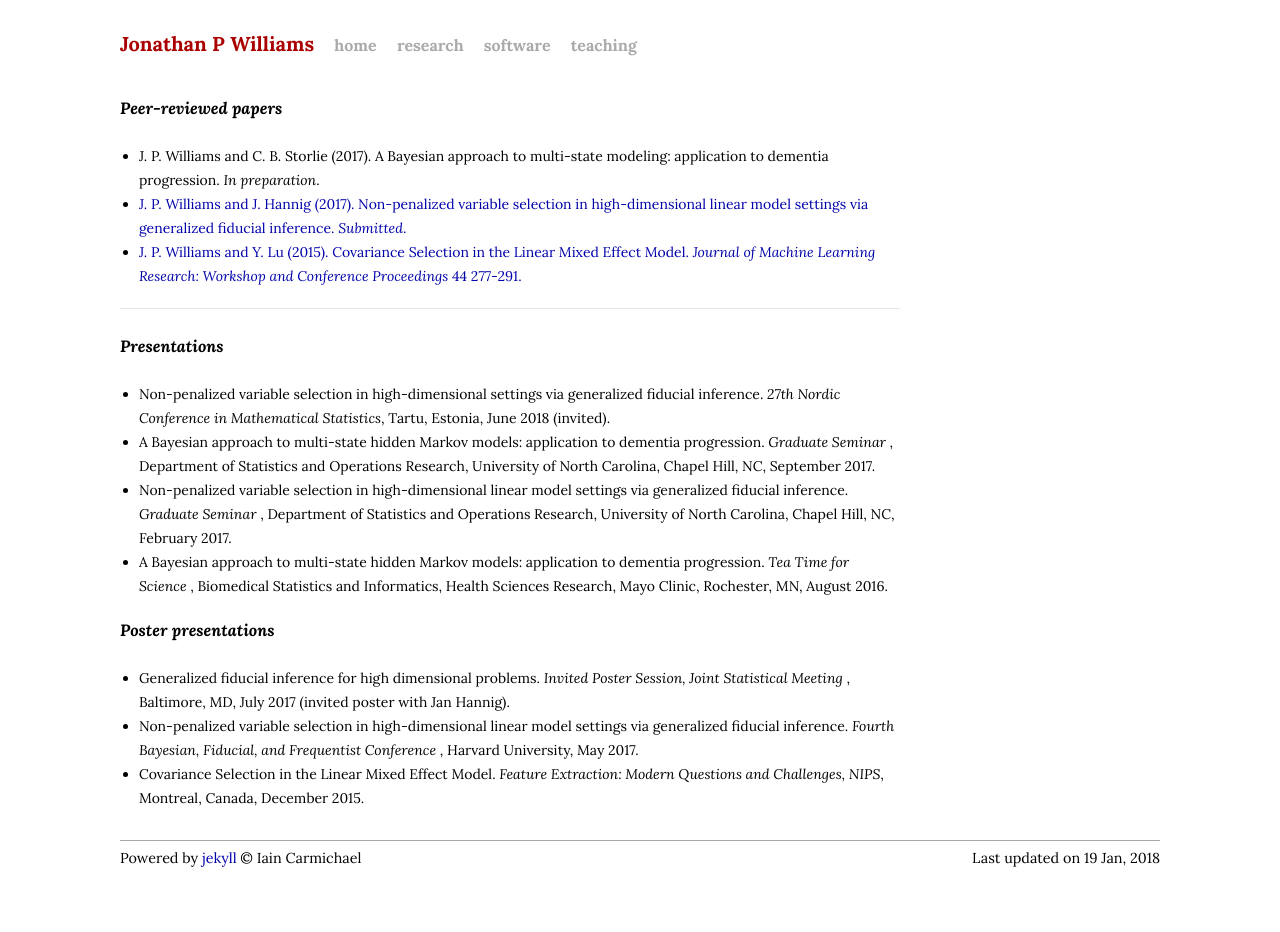
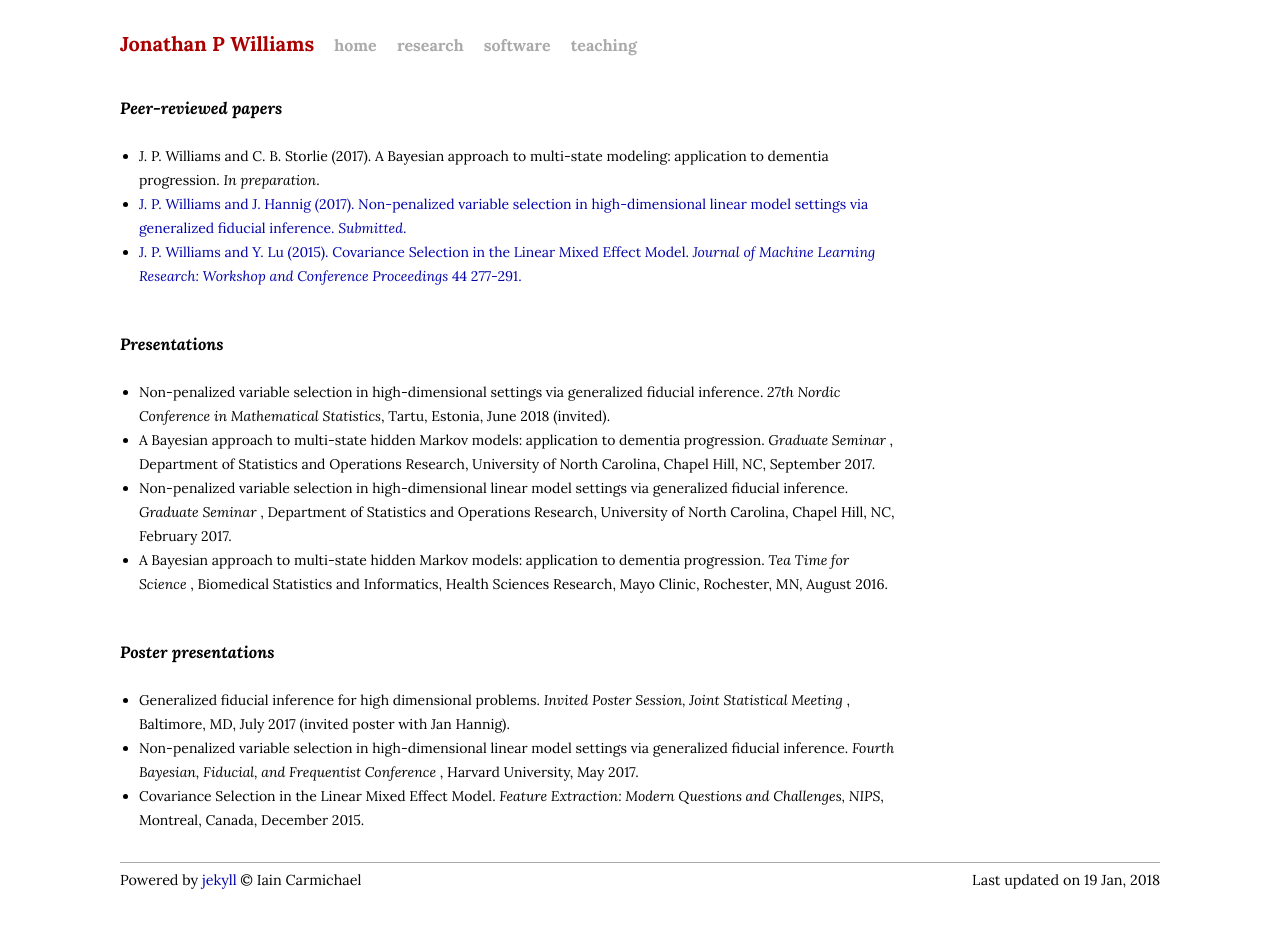
Before and after one commit to jonathanpw/jonathanpw.github.io, a Jekyll site: the page built from research.html, in a window 1280 px wide. Built offline with Jekyll 4.4.1, drawn with Linux system fonts in a browser that asks for light colours.

Commit message:
initialChanges

```diff
--- a/research.html
+++ b/research.html
@@ -13,7 +13,7 @@ title: Jonathan P Williams | Research
     <li> <a href="https://arxiv.org/pdf/1702.07283.pdf"> J. P. Williams and J. Hannig (2017). Non-penalized variable selection in high-dimensional linear model settings via generalized fiducial inference. <i>Submitted</i>. </a></li>
 	<li> <a href="http://proceedings.mlr.press/v44/Williams2015.pdf"> J. P. Williams and Y. Lu (2015). Covariance Selection in the Linear Mixed Effect Model. <i>Journal of Machine Learning Research: Workshop and Conference Proceedings </i> 44 277-291. </a></li>
 </ul>
-<hr><br>
+<br>
 
 
 <h3><i>Presentations</i></h3>
@@ -24,7 +24,7 @@ title: Jonathan P Williams | Research
 	<li> Non-penalized variable selection in high-dimensional linear model settings via generalized fiducial inference. <i> Graduate Seminar </i>, Department of Statistics and Operations Research, University of North Carolina, Chapel Hill, NC, February 2017.</li>
 	<li> A Bayesian approach to multi-state hidden Markov models: application to dementia progression. <i> Tea Time for Science </i>, Biomedical Statistics and Informatics, Health Sciences Research, Mayo Clinic, Rochester, MN, August 2016.</li>
 </ul>
-
+<br>
 
 <h3><i>Poster presentations</i></h3>
 <br>
```
